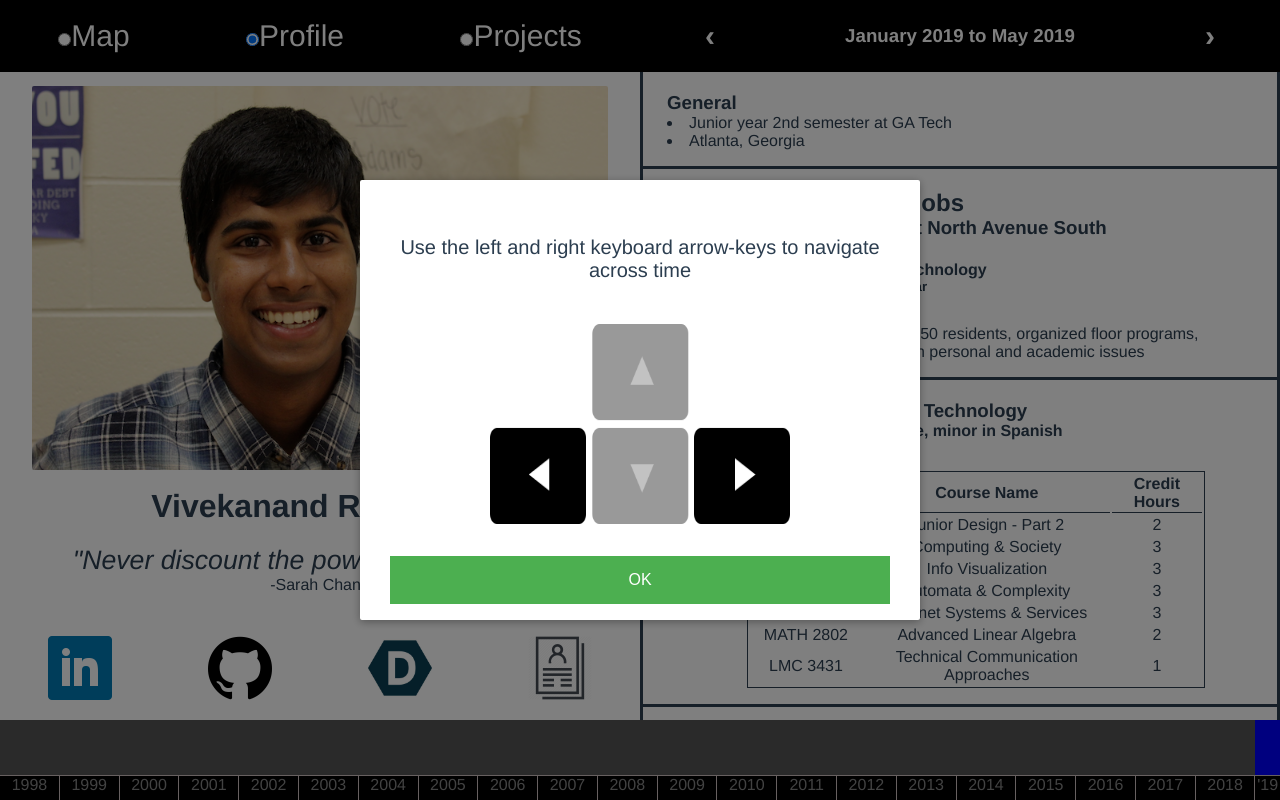
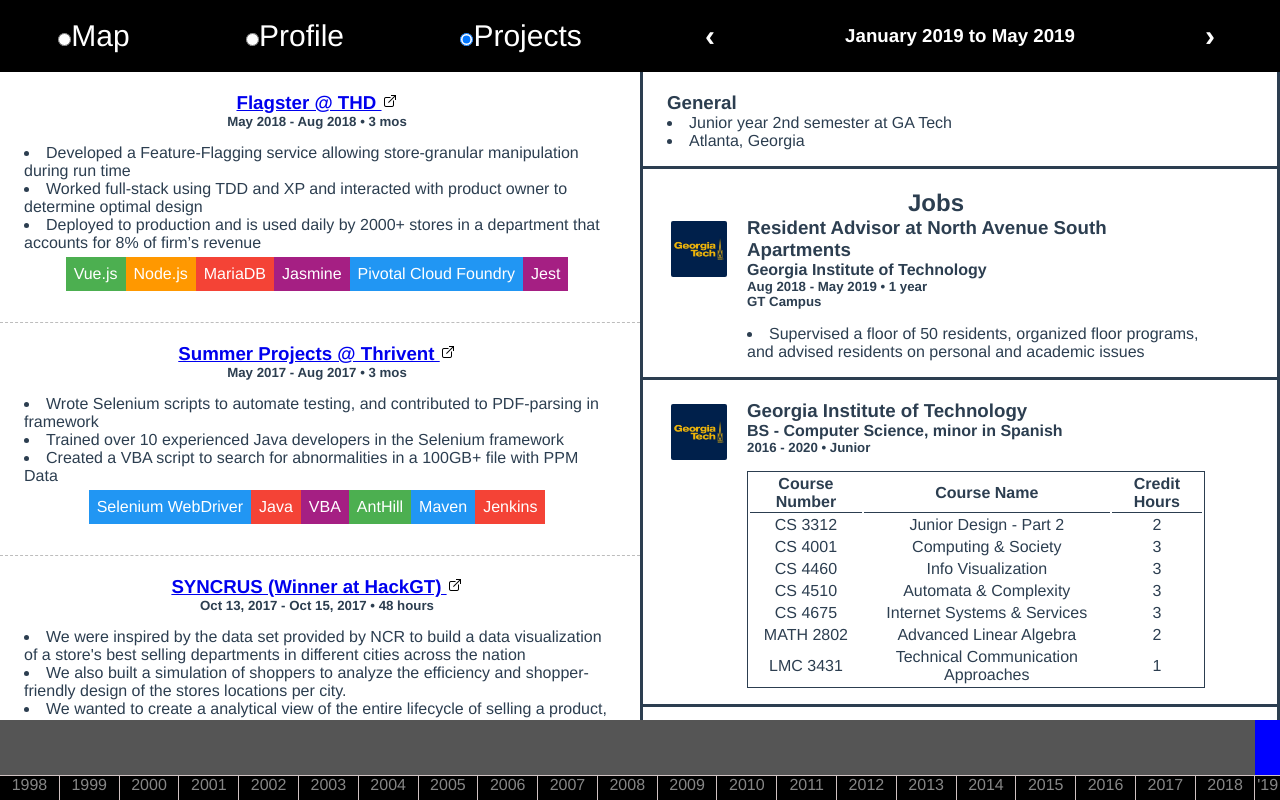
Before and after one commit to vivekraja07/lifeMapper, a Vue app: page /#/home in a window 1280 px wide. Built offline with nearby package versions, Linux system fonts and the light colour scheme.

Commit message:
new pages and links added for thrivent project and thd summer project, added updated dropbox resume link

```diff
--- a/src/components/Information.vue
+++ b/src/components/Information.vue
@@ -46,7 +46,7 @@
 
         <div class = "Jobs" v-if="propertyName=='Jobs'">
           <h2 class="sectionTitle">Jobs</h2>
-                      <div class="Job" v-for="job in value" :key="job.title">
+          <div class="Job" v-for="(job, index) in value" :key="index">
             <div class = "logoHolder" v-if="job.icon">
               <img :src="job.icon"/>
             </div>
--- a/src/components/LeftSide.vue
+++ b/src/components/LeftSide.vue
@@ -46,7 +46,10 @@
   },
   data: function() {
     return {
-      pick: 'Profile'
+      // pick: 'Profile'
+      //@TODO
+      //temporary for testing purposes:
+      pick: 'Projects'
     }
   },
   methods: {
--- a/src/components/Profile.vue
+++ b/src/components/Profile.vue
@@ -30,7 +30,7 @@
         </div>
 
         <div class = "iconHolder">
-          <a href="https://www.dropbox.com/s/32nohng7ime0t8o/VivekRaja.pdf?dl=0" target="_blank">
+          <a href="https://www.dropbox.com/s/fy0h3cu9kgvxjbg/VivekRaja.pdf?dl=0" target="_blank">
             <img src="../assets/resume.png">
           </a>
         </div>
--- a/src/components/Projects.vue
+++ b/src/components/Projects.vue
@@ -2,21 +2,32 @@
     <div id = "projects">
         <div class="Project" v-for="(project, index) in projects" :key="index">
             <h3 class="title">
-                <a :href="project.link"> {{project.title}}
-                    <img src="../assets/external.png" alt="logo"/>
+                <a :href="project.link" v-if="!project.routerLink"> {{project.title}}
+                    <img v-if="project.link" src="../assets/external.png" alt="logo"/>
                 </a>
+            <router-link v-if="project.routerLink" :to="{name: project.routerLink.name, params: project.routerLink.props}">
+              {{project.title}}
+              <img src="../assets/external.png" alt="logo"/>
+            </router-link>
             </h3>
             <h5 class = "timeRange"> {{project.range}} </h5>
             <li v-for="point in project.details" :key="point">
                 {{point}}
             </li>
 
-            <span class="label" :class="tag" v-for="tag in project.tags" :key="tag">{{tag}}</span>
-            <div>
-                 <img class="git" src="../assets/github_mark.png" alt="logo"/>
-                <img class="dev" src="../assets/devpost.jpg" alt="logo"/>
+            <div class="container">
+                <span class="label" :class="tag" v-for="tag in project.tags" :key="tag">{{tag}}</span>
+            </div>
+            <div class="container">
+                <a :href="project.github" v-if="project.github">
+                  <img class="git" src="../assets/github_mark.png" alt="logo"/>
+                </a>
+                <a :href="project.devpost" v-if="project.devpost">
+                 <img class="dev" src="../assets/devpost.jpg" alt="logo"/>
+                </a>
             </div>
         </div>
+
     </div>
 
 
@@ -33,16 +44,36 @@
 
 <style scoped>
 
+
+#projects {
+  width: 100%;
+  height: 100%;
+  text-align: center;
+  overflow: auto;
+}
+
+.container {
+    display:flex;
+    justify-content: center;
+    padding: 5px;
+    flex-wrap: wrap;
+}
+
+.git,.dev {
+    padding-left:  5px;
+    padding-right: 5px;
+}
+
 .label {
   color: white;
   padding: 8px;
 }
 
-.D3\.js {background-color: #4CAF50;} /* Green */
-.Flask {background-color: #2196F3;} /* Blue */
-.Unity {background-color: #ff9800;} /* Orange */
-.SQLite {background-color: #f44336;} /* Red */
-.other {background-color: #e7e7e7; color: black;} /* Gray */
+.D3\.js, .Vue\.js, .AntHill {background-color: #4CAF50;} /* Green */
+.Flask, .Selenium.WebDriver, .Pivotal.Cloud.Foundry, .Maven {background-color: #2196F3;} /* Blue */
+.Unity, .Apache.POI, .Node\.js {background-color: #ff9800;} /* Orange */
+.SQLite, .Java, .MariaDB, .Jenkins {background-color: #f44336;} /* Red */
+.C, .VBA, .Jasmine, .Jest {background-color: #a51f83;} /* Gray */
 
 .dev {
     width: 32px;
--- a/src/views/About.vue
+++ /dev/null
@@ -1,5 +0,0 @@
-<template>
-  <div class="about">
-    <h1>This is an about page</h1>
-  </div>
-</template>
--- a/src/views/Home.vue
+++ b/src/views/Home.vue
@@ -30,7 +30,9 @@
   data: function () {
     return {
       // data
-      showModal: true,
+      // showModal: true,
+      //temporary @TODO
+      showModal: false,
       x: {
         // born in Tirupur
         'January 12, 1998 to June 1999': {
@@ -1479,41 +1481,142 @@
       projects:
         [
           {
+            title: 'Flagster @ THD',
+            range: 'May 2018 - Aug 2018 • 3 mos',
+            details: [
+              'Developed a Feature-Flagging service allowing store-granular manipulation during run time',
+              'Worked full-stack using TDD and XP and interacted with product owner to determine optimal design',
+              'Deployed to production and is used daily by 2000+ stores in a department that accounts for 8% of firm’s revenue'
+            ],
+            tags: ['Vue.js', 'Node.js', 'MariaDB','Jasmine', 'Pivotal Cloud Foundry', 'Jest'],
+            routerLink: {
+              name: 'slides',
+              props: {
+                ppTitle: 'Flagster @ The Home Depot',
+                ppLink:'//www.slideshare.net/slideshow/embed_code/key/qWVOdWT4m1Rro5',
+              }
+            },
+
+          },
+
+          {
+            title: 'Summer Projects @ Thrivent',
+            range: 'May 2017 - Aug 2017 • 3 mos',
+            details: [
+              'Wrote Selenium scripts to automate testing, and contributed to PDF-parsing in framework',
+              'Trained over 10 experienced Java developers in the Selenium framework',
+              'Created a VBA script to search for abnormalities in a 100GB+ file with PPM Data'
+            ],
+            tags: ['Selenium WebDriver', 'Java', 'VBA', 'AntHill', 'Maven','Jenkins'],
+            routerLink: {
+              name: 'thrivent'
+            },
+
+          },
+
+          {
             title: 'SYNCRUS (Winner at HackGT)',
             details: [
-                'We were inspired by the data set provided by NCR to build a data visualization of a stores best selling departments in different cities across the nation',
-                'We also build a simulation of shoppers to analyze the efficiency and shopper-friendly design of the stores locations per city.',
+              'We were inspired by the data set provided by NCR to build a data visualization of a store\'s best selling departments in different cities across the nation',
+              'We also built a simulation of shoppers to analyze the efficiency and shopper-friendly design of the stores locations per city.',
               'We wanted to create a analytical view of the entire lifecycle of selling a product, from warehouse distribution to product placement within each specific store.'
             ],
             range: 'Oct 13, 2017 - Oct 15, 2017 • 48 hours',
             link: 'https://vivekraja07.github.io/store_efficiency',
-              tags: ['D3.js', 'Flask', 'Unity', 'SQLite'],
+            tags: ['D3.js', 'Unity','Flask', 'SQLite'],
             github: 'https://github.com/vivekraja07/store_efficiency',
             devpost: 'https://devpost.com/software/tbd-2853e9'
           },
+
+          {
+            title: 'Gameboy Game: Drone Rebel',
+            details: [
+              'For CS 2110, created a gameboy game called Drone Rebel in which a drone would roam the screen dropping bombs',
+              'The player will have to dodge the bombs while simultaneously shooting bullets back up at the drones'
+            ],
+            range: 'Mar 15, 2017 - Mar 20, 2017 • 1 week',
+            link: 'https://vivekraja07.github.io/droneRebel/',
+            tags: ['C'],
+            github: 'https://github.com/vivekraja07/droneRebel'
+          },
+
+          {
+            title: 'LifeMapper',
+            range: 'May 2018 - Aug 2018 • 3 mos',
+            details: [
+              'Vue application that plots major life events on a Leaflet Map along with a time-line',
+              'You are looking at it, right now'
+            ],
+            tags: ['Vue.js'],
+            github: 'https://github.com/vivekraja07/lifeMapper',
+          },
+
+          {
+            title: 'Day in the Lobby',
+            range: 'Aug 2018 - May 2019 • 1 Year',
+            details: [
+              'Junior Design Project with the GT College of Computing as our client',
+              'Installed raspberry pi cameras in the lobby to count number of people in line to meet recruiters',
+              'Developed user-tested UI that enables easy analysis of the data'
+            ]
+          },
+
+          {
+            title: 'Craigslist Data Mining',
+            range: 'Jun 2017 - Aug 2017 • 3 mos',
+            details: [
+              'Grabbed CraigsList data and stored in Excel',
+              'Then, cross-referenced car with Kelly Blue Book to find out if car is a good deal or not'
+            ],
+            tags: ['Selenium WebDriver', 'Java', 'Apache POI'],
+            github: 'https://github.com/vivekraja07/Craigslist-Data-Mining'
+          },
           {
             title: 'Expense Report',
-              details: [
-                'Created an Expense Report using VBA that would forecast spending based on current trends, had budgetary capabilities, and had a friendly UI'
-              ],
-              range: '',
-              link: '',
-              tags: '',
-              github: ''
-            },
-          {
-              title: 'Gameboy Game: Drone Wars',
-              details: [
-                'For CS 2110, created a gameboy game called Drone Wars in which a drone would roam the screen dropping bombs',
-                'The player will have to dodge the bombs while simultaneously shooting bullets back up at the drones',
-                'This game was written using native C'
-              ],
-              range: '',
-              link: '',
-              tags: '',
-              github: ''
-            }
-
+            range: 'Jun 2017 - Aug 2017 • 3 mos',
+            details: [
+              'Created an Expense Report that would forecast spending based on current trends, had budgetary capabilities, and had a friendly UI'
+            ],
+            tags: ['VBA']
+          },
+          {
+            title: 'Project Euler',
+            range: 'Sep 2016 to Dec 2016 • 1 semester',
+            details: [
+              'A series of challenging mathematical/computer programming problems that will require more than just mathematical insights to solve',
+              'Although mathematics will help you arrive at elegant and efficient methods, the use of a computer and programming skills will be required to solve most problems',
+              'Solved 65 problems on the site (top 3.532% on the site)'
+            ],
+            tags: ['Java'],
+            github: 'https://github.com/vivekraja07/ProjectEuler'
+          },
+          {
+            title: 'LinkedOut',
+            range: 'Jan 2019 - Present • 1 Semester',
+            details: [
+              'Scraping LinkedIn data of GT Alumni, then visualizing the results of various ML algorithms to extract data'
+            ]},
+          {
+            title: 'My Finances',
+            range: 'Jan 2019 - Present • 1 Semester',
+            details: [
+              'Developing a personalized finance website to replace my use of Intuit Mint'
+            ]},
+          {
+            title: 'My Tasks',
+            range: 'Jan 2019 - Present • 1 Semester',
+            details: [
+              'Developing a personalized to-do app that caters to my needs and habits'
+            ],
+            github: 'https://github.com/vivekraja07/tasks'
+          },
+          {
+            title: 'Internship Search Visualization',
+            range: 'Jan 2019 - Present • 1 Semester',
+            details: [
+              'Developing a visualization using D3 and collected data of the timeline of my 2019 summer internship search'
+            ]
+            },
         ]
 
     }
```
Also changed, not shown: src/router.js (+12 -3 lines), src/views/Powerpoint.vue (added, +24 -0 lines), src/views/Thrivent.vue (added, +54 -0 lines). Lines whose indentation alone changed are shown as unchanged.
